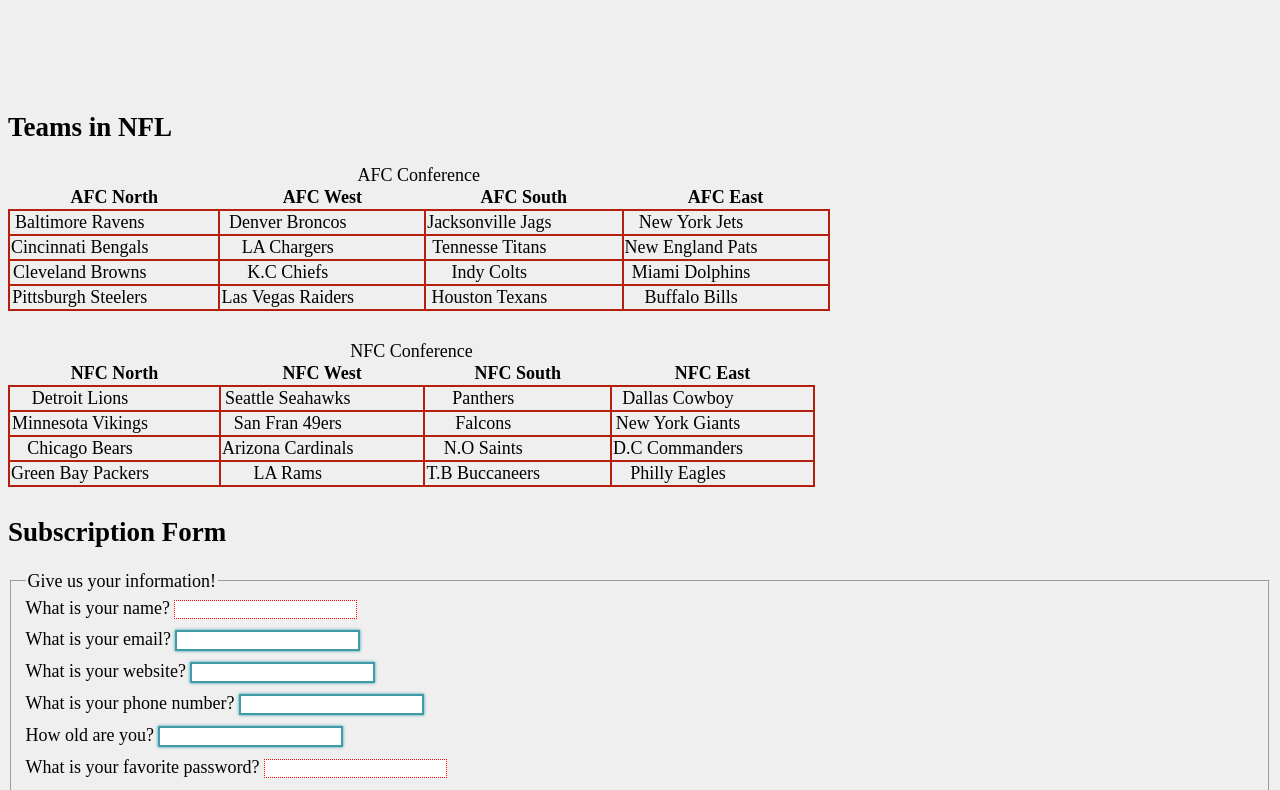
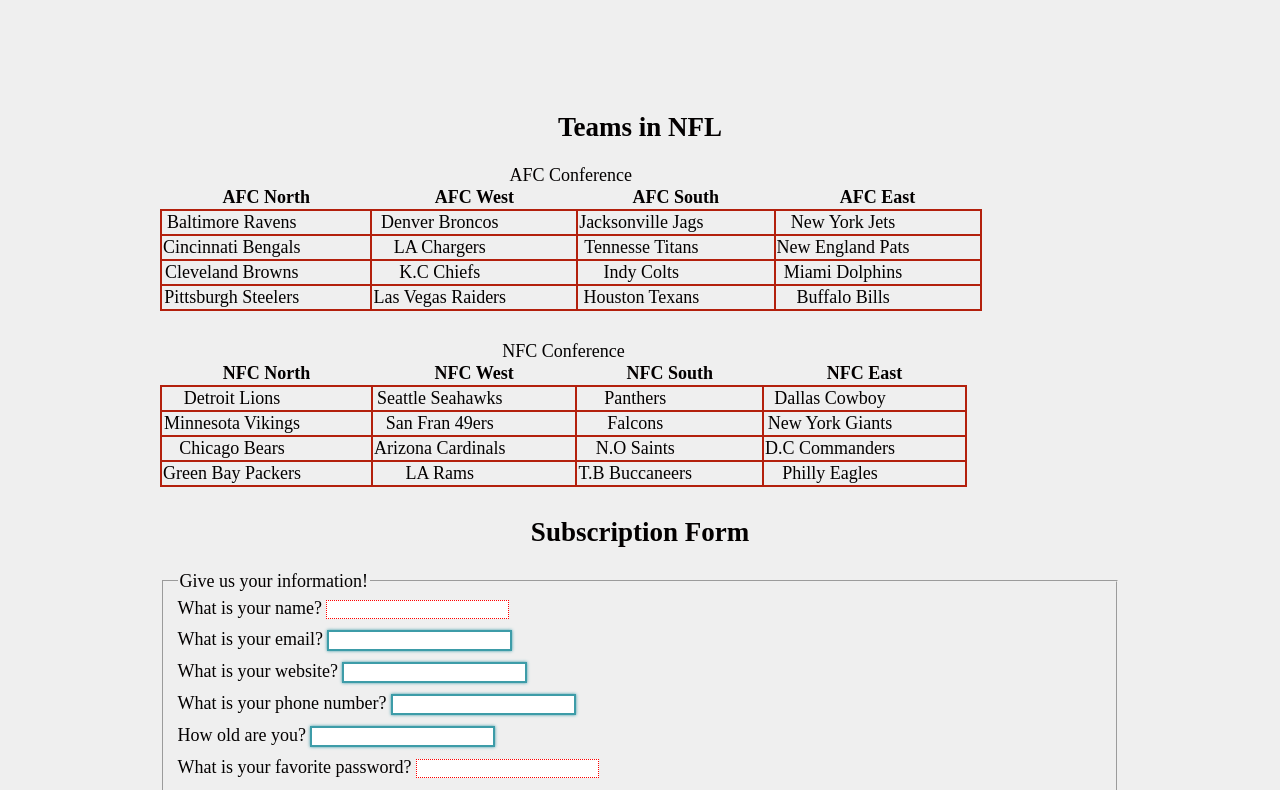
Before and after one commit to alexnorby/CSCI3150-Universal-Design, a plain HTML site: page html/hw5.html in a window 1280 px wide. Shown: the part 940-1730 px from the top of the page. Drawn offline with Linux system fonts and the light colour scheme.

Commit message:
centered text

```diff
--- a/html/hw5.css
+++ b/html/hw5.css
@@ -24,7 +24,7 @@
 }
 h1,h2,h3,h4{
     font-family: 'Sans-Serif';
-
+    text-align: center
     }
 
 figure{
--- a/html/hw5.html
+++ b/html/hw5.html
@@ -11,7 +11,7 @@
   <link href="https://fonts.googleapis.com/icon?family=Material+Icons" rel="stylesheet">
 
 </head>
-<body>
+<body class = "container">
 
 
     <a class="skip-link" href="#main">Skip Navigation</a>
```
